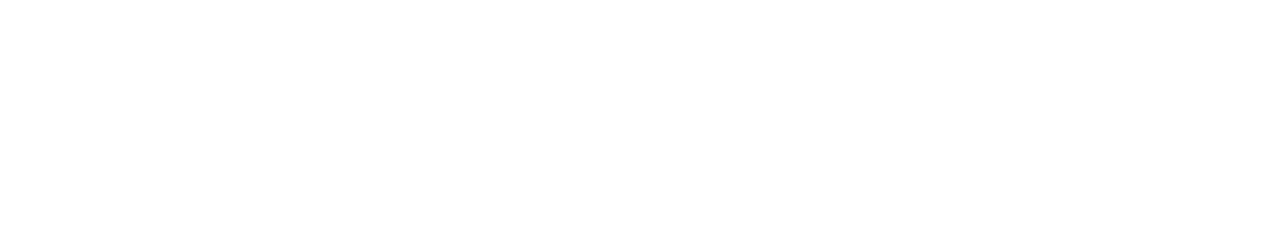
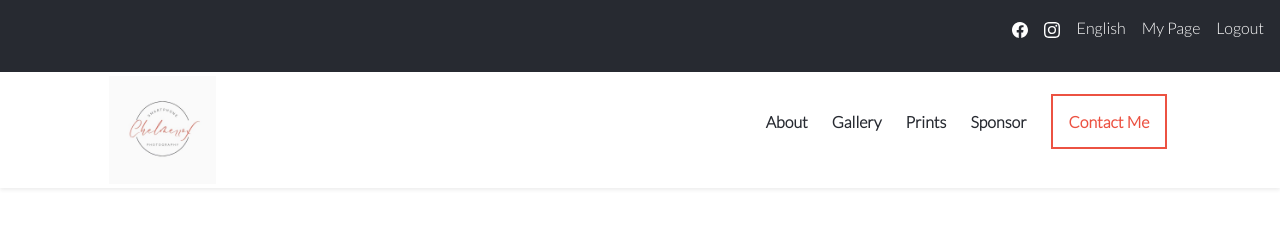
Before and after one commit to chelmerrox/capstone-1, a website: page index.html in a window 1280 px wide. Drawn offline with nearby package versions, Linux system fonts and the light colour scheme.

Commit message:
Add nav-desktop for tablet & desktop screens

```diff
--- a/index.html
+++ b/index.html
@@ -16,6 +16,33 @@
   </head>
 
   <body>
+    <!--Navbar for tablet & desktop screens-->
+    <header class="nav-desktop d-none d-sm-none d-md-flex flex-md-column">
+      <nav class="nav-desktop-1 navbar bg-darkgrey d-md-flex flex-md-row justify-content-md-end py-3">
+        <ul class="list-unstyled d-md-flex flex-md-row">
+          <li><a href="#" class="text-decoration-none text-white me-3"><img src="images/facebook-icon.svg" alt="Facebook logo" class="img-fluid"/></a></li>
+          <li><a href="#" class="text-decoration-none text-white me-3"><img src="images/instagram-icon.svg" alt="Instagram logo" class="img-fluid"/></a></li>
+          <li><a href="#" class="lato-font text-decoration-none text-white me-3">English</a></li>
+          <li><a href="#" class="lato-font text-decoration-none text-white me-3">My Page</a></li>
+          <li><a href="#" class="lato-font text-decoration-none text-white me-3">Logout</a></li>
+        </ul>
+      </nav>
+
+      <nav class="nav-desktop-2 navbar shadow-sm d-md-flex flex-md-row justify-content-md-around py-1">
+        <a href="#" class="nav-desktop-2-logo-link text-decoration-none ms-1">
+          <img src="images/chelmerrox-photography-logo.jpg" class="chelmerrox-photography-logo img-fluid"/>
+        </a>
+
+        <ul class="list-unstyled d-md-flex flex-md-row">
+          <li><a href="" class="lato-font font-darkgrey text-decoration-none fw-bold me-4">About</a></li>
+          <li><a href="" class="lato-font font-darkgrey text-decoration-none fw-bold me-4">Gallery</a></li>
+          <li><a href="" class="lato-font font-darkgrey text-decoration-none fw-bold me-4">Prints</a></li>
+          <li><a href="" class="lato-font font-darkgrey text-decoration-none fw-bold me-4">Sponsor</a></li>
+          <li><a href="" class="contact-me-btn lato-font font-orange text-decoration-none border-orange fw-bold p-3 me-2">Contact Me</a></li>
+        </ul>
+      </nav>
+    </header>
+
     <main class="container-fluid">
       <!--Section 1 | Headline Section for mobile screens (includes the navbar for mobile)-->
       <div class="section-1-mobile row d-flex d-sm-flex d-md-none px-3 pt-3 pb-5">
--- a/styles/style.css
+++ b/styles/style.css
@@ -409,7 +409,7 @@ body {
     background-position: center;
     -webkit-background-clip: text;
     -webkit-text-fill-color: transparent;
-    font-size: 46px;
+    font-size: 42px;
   }
 
   /* Styles for Section 2 | Photography Niche */
@@ -520,3 +520,86 @@ body {
     font-size: 12px;
   }
 }
+
+/* Styles for screens at 768px & above */
+@media only screen and (min-width: 768px) {
+  /* Styles for navbar */
+  .nav-desktop-2 .nav-desktop-2-logo-link {
+    width: 37%;
+  }
+
+  .nav-desktop-2 .chelmerrox-photography-logo {
+    width: 33%;
+    height: 33%;
+  }
+
+  .nav-desktop-2 .contact-me-btn:hover {
+    background-color: #ec5242;
+    color: white;
+    animation: shake 2s linear infinite;
+  }
+
+  @keyframes shake {
+    0%,
+    7% {
+      transform: rotateZ(0);
+    }
+
+    15% {
+      transform: rotateZ(-15deg);
+    }
+
+    20% {
+      transform: rotateZ(10deg);
+    }
+
+    25% {
+      transform: rotateZ(-10deg);
+    }
+
+    30% {
+      transform: rotateZ(6deg);
+    }
+
+    35% {
+      transform: rotateZ(-4deg);
+    }
+
+    40%,
+    100% {
+      transform: rotateZ(0);
+    }
+  }
+
+  .nav-desktop-2 .contact-me-btn:active {
+    font-weight: bolder;
+  }
+}
+
+/* Styles for screens at 912px & above */
+@media only screen and (min-width: 912px) {
+  /* Styles for navbar */
+  .nav-desktop-2 .nav-desktop-2-logo-link {
+    width: 46%;
+  }
+
+  .nav-desktop-2 .chelmerrox-photography-logo {
+    width: 29%;
+  }
+}
+
+/* Styles for screens at 1024px & above */
+@media only screen and (min-width: 1024px) {
+  /* Styles for navbar */
+  .nav-desktop-2 .nav-desktop-2-logo-link {
+    width: 35%;
+  }
+}
+
+/* Styles for screens at 1280px & above */
+@media only screen and (min-width: 1280px) {
+  /* Styles for navbar */
+  .nav-desktop-2 .chelmerrox-photography-logo {
+    width: 24%;
+  }
+}
```
Also changed, not shown: images/facebook-icon.svg (added), images/instagram-icon.svg (added).
